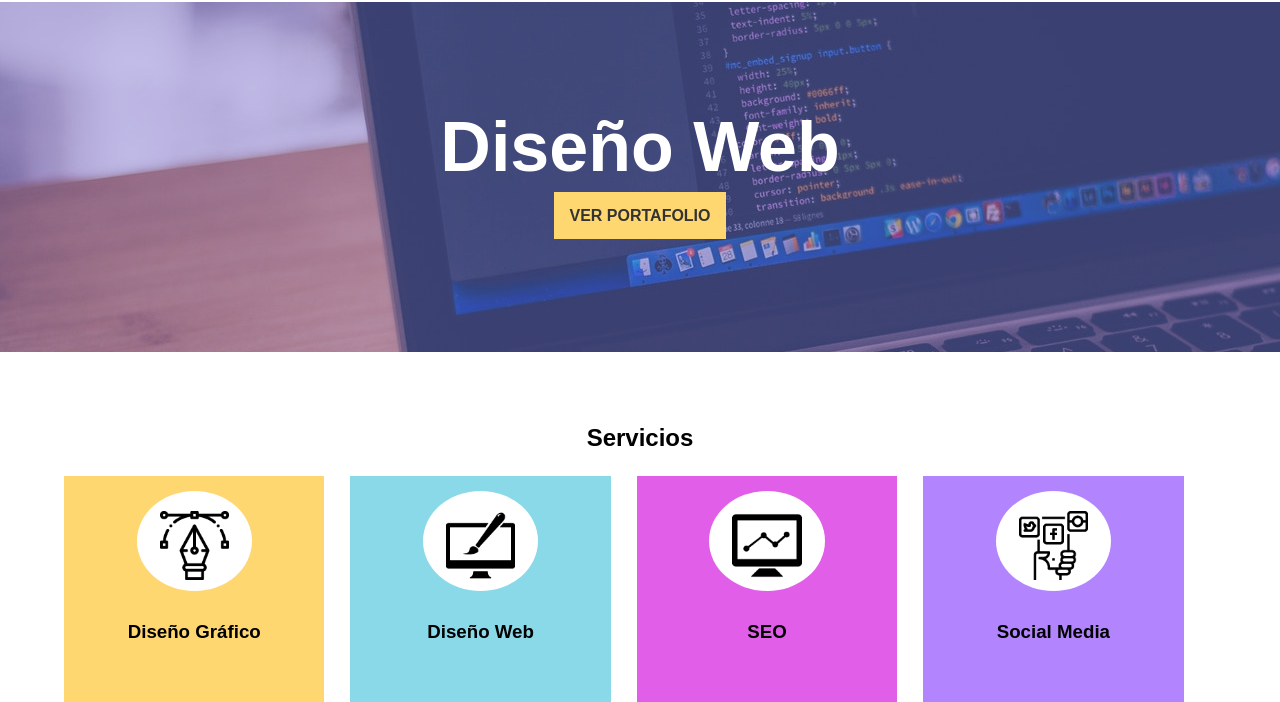
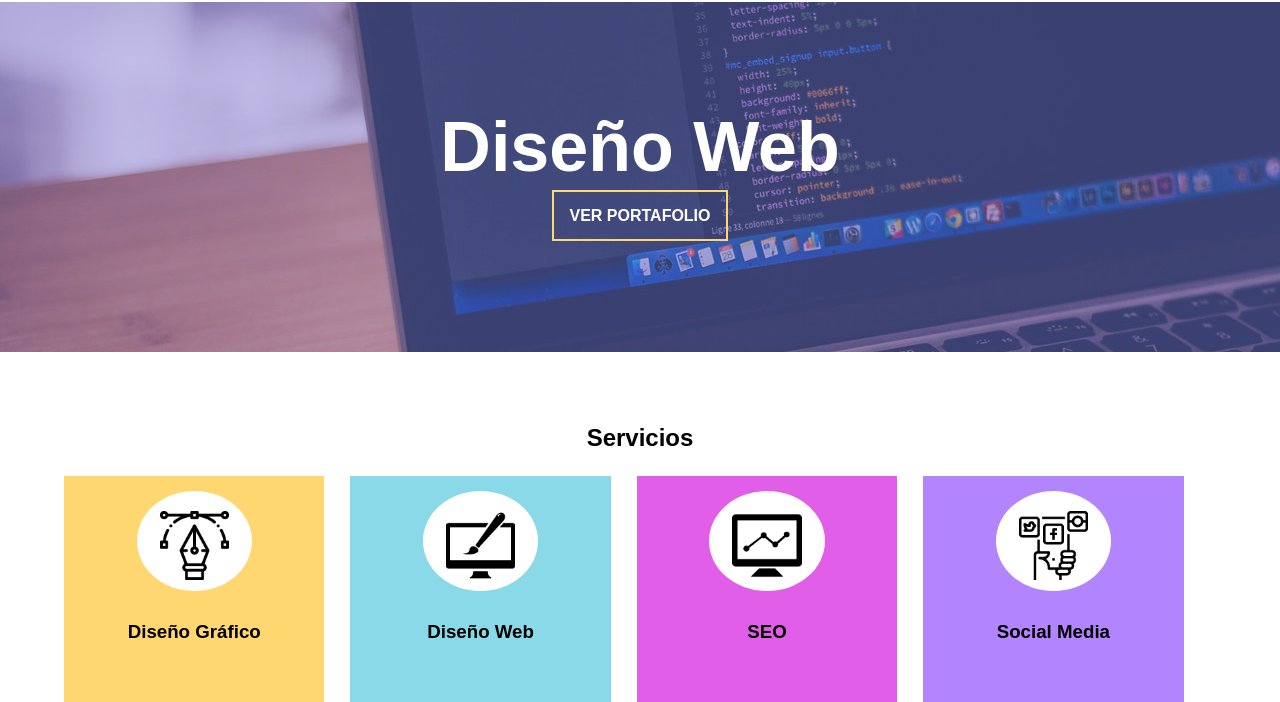
Before and after one commit to Victorp96/HTML5-CSS3, a plain HTML site: page Clase 4/Practica 2/maqueta.html in a window 1280 px wide. In both pictures the pointer is over the link "VER PORTAFOLIO". Shown: the part 98-800 px from the top of the page. Drawn offline with Linux system fonts and the light colour scheme.

Commit message:
Fin clase

```diff
--- a/Clase 4/Practica 2/css/estilos-maqueta.css
+++ b/Clase 4/Practica 2/css/estilos-maqueta.css
@@ -66,6 +66,12 @@ h1 + a{
 	text-transform: uppercase;
 	background: #FFD770;
 	padding: 15px;
+	border: 2px solid #FFD770;
+	transition: all 1s;
+}
+h1 + a:hover{
+	background: none;
+	color: white;
 }
 .servicios{
 	height: 400px;
```
Also changed, not shown: 2 other files.
